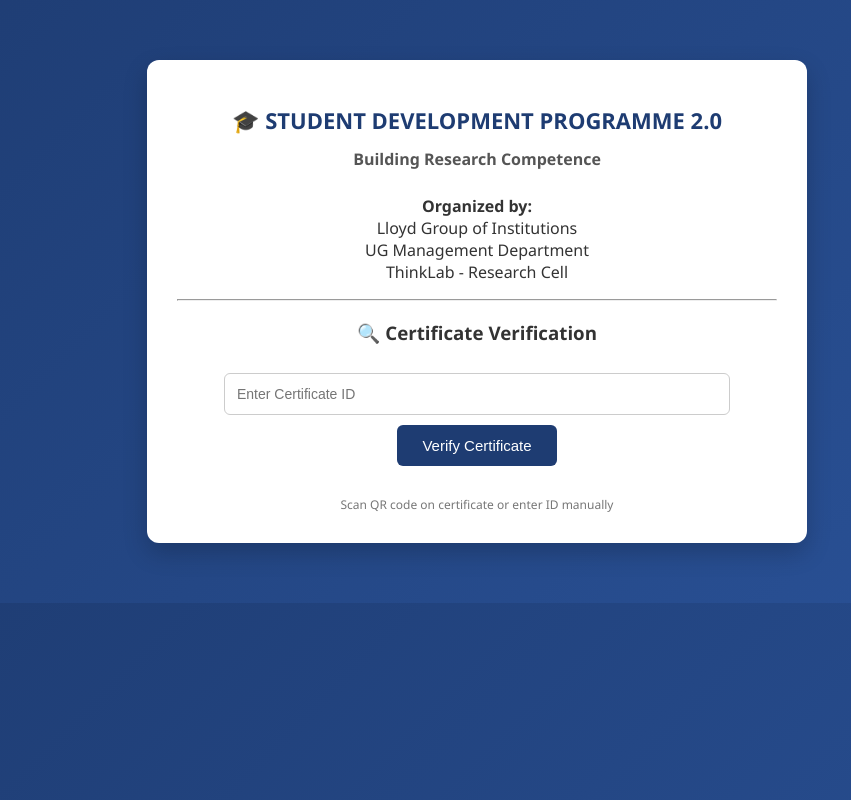
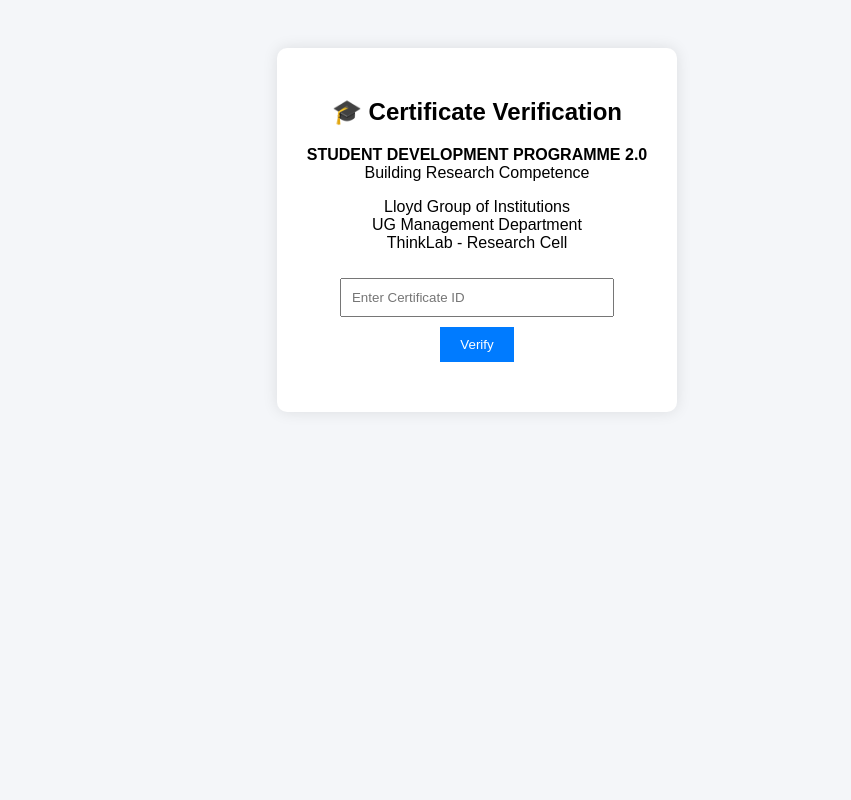
Before and after one commit to Shivamdagur69/Certificate_verification, a plain HTML site: page index.html in a window 1280 px wide. Shown: the whole page, without its empty margins (163-1014 px from the left). Drawn offline with Linux system fonts and the light colour scheme.

Commit message:
index.html

```diff
--- a/index.html
+++ b/index.html
@@ -1,160 +1,87 @@
 <!DOCTYPE html>
 <html>
 <head>
-  <title>SDP 2.0 Certificate Verification</title>
+  <title>SDP Certificate Verification</title>
   <meta name="viewport" content="width=device-width, initial-scale=1.0">
 
   <style>
     body {
-      font-family: 'Segoe UI', sans-serif;
-      background: linear-gradient(135deg, #1e3c72, #2a5298);
-      margin: 0;
-      padding: 0;
-      color: #333;
+      font-family: Arial;
+      text-align: center;
+      background: #f4f6f9;
+      padding: 40px;
     }
 
-    .container {
-      max-width: 600px;
-      margin: 60px auto;
-      background: #fff;
+    .box {
+      background: white;
       padding: 30px;
-      border-radius: 12px;
-      box-shadow: 0 10px 25px rgba(0,0,0,0.2);
-      text-align: center;
-    }
-
-    h1 {
-      font-size: 22px;
-      color: #1e3c72;
-      margin-bottom: 10px;
-    }
-
-    h2 {
-      font-size: 16px;
-      color: #555;
-      margin-bottom: 25px;
+      border-radius: 10px;
+      box-shadow: 0 0 15px rgba(0,0,0,0.1);
+      display: inline-block;
     }
 
     input {
-      width: 80%;
-      padding: 12px;
-      margin: 10px 0;
-      border-radius: 6px;
-      border: 1px solid #ccc;
-      font-size: 14px;
+      padding: 10px;
+      width: 250px;
+      margin: 10px;
     }
 
     button {
-      padding: 12px 25px;
-      background: #1e3c72;
-      color: #fff;
+      padding: 10px 20px;
+      background: #007bff;
+      color: white;
       border: none;
-      border-radius: 6px;
       cursor: pointer;
-      font-size: 15px;
-    }
-
-    button:hover {
-      background: #16325c;
     }
 
     #result {
-      margin-top: 25px;
-      font-size: 16px;
-      line-height: 1.6;
-    }
-
-    .valid {
-      color: green;
-      font-weight: bold;
-    }
-
-    .invalid {
-      color: red;
-      font-weight: bold;
-    }
-
-    .footer {
-      margin-top: 30px;
-      font-size: 12px;
-      color: #777;
+      margin-top: 20px;
+      font-size: 18px;
     }
   </style>
 </head>
 
 <body>
 
-<div class="container">
+<div class="box">
+  <h2>🎓 Certificate Verification</h2>
 
-  <h1>🎓 STUDENT DEVELOPMENT PROGRAMME 2.0</h1>
-  <h2>Building Research Competence</h2>
+  <p><b>STUDENT DEVELOPMENT PROGRAMME 2.0</b><br>
+  Building Research Competence</p>
 
-  <p><b>Organized by:</b><br>
-  Lloyd Group of Institutions<br>
+  <p>Lloyd Group of Institutions<br>
   UG Management Department<br>
   ThinkLab - Research Cell</p>
 
-  <hr>
-
-  <h3>🔍 Certificate Verification</h3>
-
   <input type="text" id="certID" placeholder="Enter Certificate ID">
   <br>
-  <button onclick="verify()">Verify Certificate</button>
+  <button onclick="verify()">Verify</button>
 
-  <div id="result"></div>
-
-  <div class="footer">
-    Scan QR code on certificate or enter ID manually
-  </div>
-
+  <p id="result"></p>
 </div>
 
 <script>
 const data = {
   "SDP-2026-001": {
     name: "Shivam Dagur",
-    event: "SDP 2.0 - Building Research Competence",
-    date: "6 April 2026"
-  },
-  "SDP-2026-002": {
-    name: "Rahul Kumar",
-    event: "SDP 2.0 - Building Research Competence",
+    event: "SDP 2.0",
     date: "6 April 2026"
   }
 };
 
-// Manual verification
-function verify() {
-  let id = document.getElementById("certID").value.trim();
-  showResult(id);
-}
-
-// QR auto verification
-function getParam() {
-  let url = new URLSearchParams(window.location.search);
-  return url.get("cert");
-}
-
-function showResult(id) {
+function verify(){
+  let id = document.getElementById("certID").value;
   let result = document.getElementById("result");
 
-  if (data[id]) {
+  if(data[id]){
     result.innerHTML =
-      "<p class='valid'>✅ Valid Certificate</p>" +
-      "<b>Name:</b> " + data[id].name + "<br>" +
-      "<b>Event:</b> " + data[id].event + "<br>" +
-      "<b>Date:</b> " + data[id].date;
+      "✅ Valid Certificate<br>" +
+      "Name: " + data[id].name + "<br>" +
+      "Event: " + data[id].event + "<br>" +
+      "Date: " + data[id].date;
   } else {
-    result.innerHTML =
-      "<p class='invalid'>❌ Invalid Certificate</p>";
+    result.innerHTML = "❌ Invalid Certificate";
   }
-}
-
-// Auto run if QR scanned
-let id = getParam();
-if (id) {
-  showResult(id);
 }
 </script>
 
```
